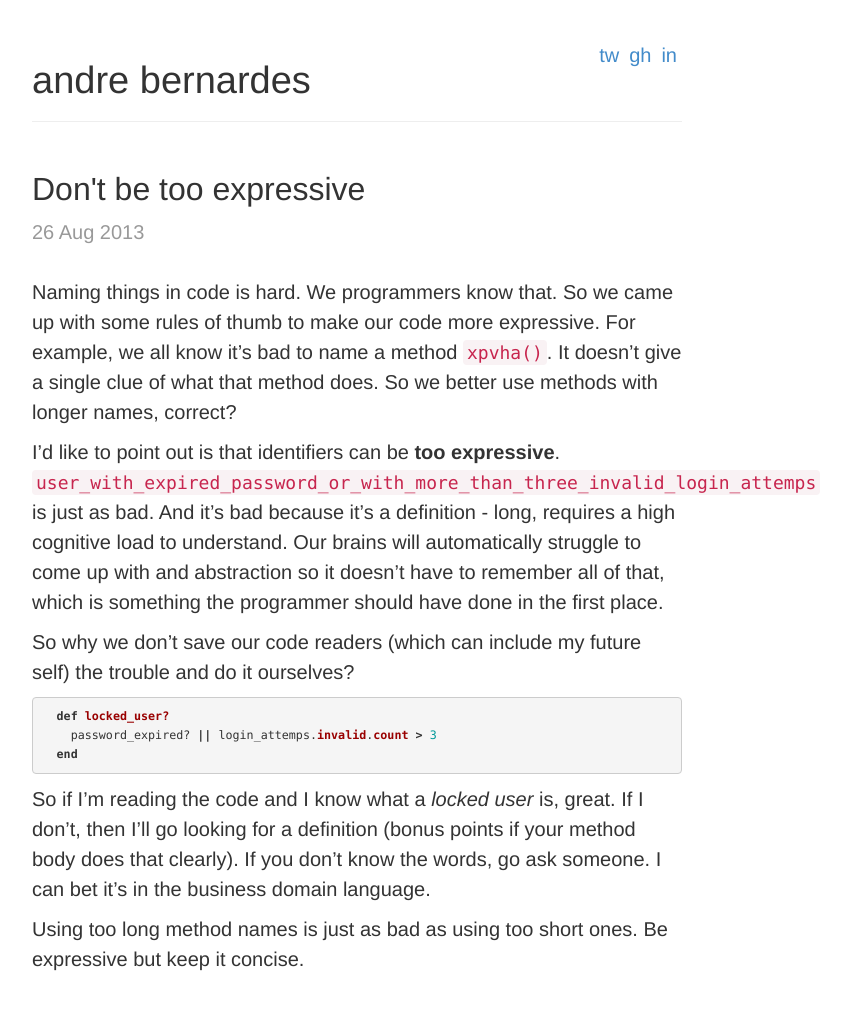
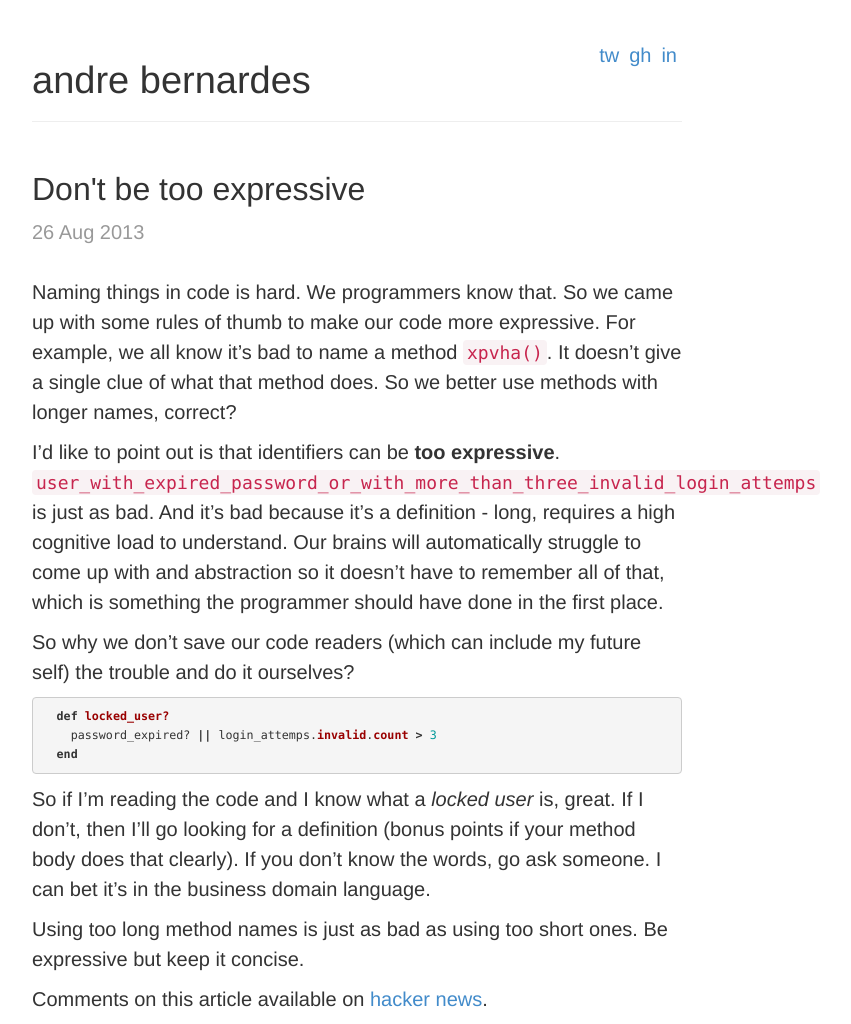
Before and after one commit to abernardes/abernardes.github.com, a Jekyll site: the page built from _posts/2013-08-26-dont-be-too-expressive.markdown, in a window 1280 px wide. Shown: the whole page, without its empty margins (283-1134 px from the left). Built offline with Jekyll 4.4.1, drawn with Linux system fonts in a browser that asks for light colours; Markdown is read by kramdown in place of the engine named in the settings; before the commit the page ends 984 px from its top, so only the background shows below that.

Commit message:
Add HN comment link on last post

```diff
--- a/_posts/2013-08-26-dont-be-too-expressive.markdown
+++ b/_posts/2013-08-26-dont-be-too-expressive.markdown
@@ -19,3 +19,5 @@ So why we don't save our code readers (which can include my future self) the tro
 So if I'm reading the code and I know what a *locked user* is, great. If I don't, then I'll go looking for a definition (bonus points if your method body does that clearly). If you don't know the words, go ask someone. I can bet it's in the business domain language.
 
 Using too long method names is just as bad as using too short ones. Be expressive but keep it concise.
+
+Comments on this article available on [hacker news](https://news.ycombinator.com/item?id=6280647).
```
